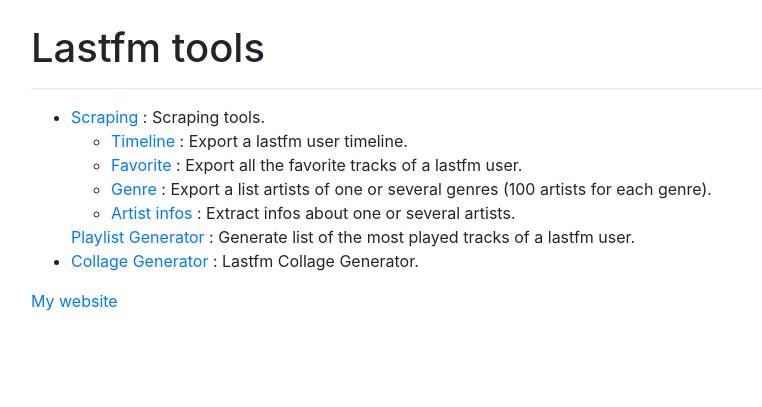
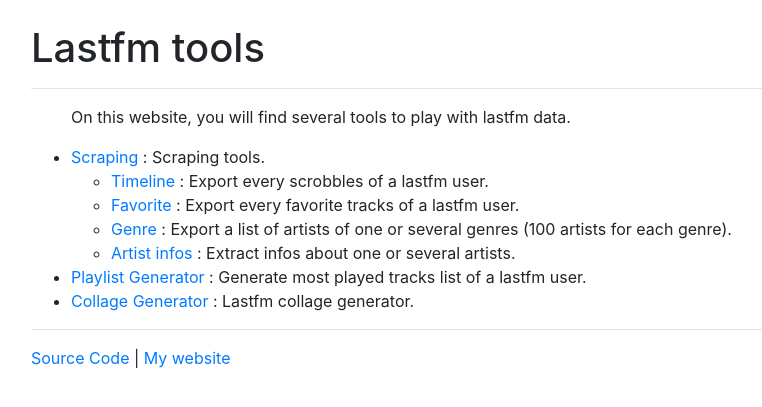
Before and after one commit to dbeley/django-lastfm, a Django app: page / in a window 1280 px wide. Shown: the part 56-463 px from the top of the page, without its empty margins (54-816 px from the left). Run offline with Django 3.2, Linux system fonts and the light colour scheme; some libraries are stand-ins or nearby versions.

Commit message:
Change text description.

```diff
--- a/lastfm_pg/templates/base.html
+++ b/lastfm_pg/templates/base.html
@@ -4,6 +4,7 @@
 {# Load CSS and JavaScript #}
 {% bootstrap_css %}
 {% bootstrap_javascript jquery='full' %}
+
 
 <nav class="navbar navbar-expand-lg navbar-dark bg-dark">
     <div class="container">
--- a/lastfm_pg/templates/lastfm_pg/index.html
+++ b/lastfm_pg/templates/lastfm_pg/index.html
@@ -6,16 +6,20 @@
 <hr>
 <ul>
 
+	<p>On this website, you will find several tools to play with lastfm data. </p>
+
 <li><a href="/scraping">Scraping</a> : Scraping tools.</li>
 	<ul>
-	<li><a href="/scraping">Timeline</a> : Export a lastfm user timeline.</li>
-	<li><a href="/scraping#favorite">Favorite</a> : Export all the favorite tracks of a lastfm user.</li>
-	<li><a href="/scraping#genre">Genre</a> : Export a list artists of one or several genres (100 artists for each genre).</li>
+	<li><a href="/scraping">Timeline</a> : Export every scrobbles of a lastfm user.</li>
+	<li><a href="/scraping#favorite">Favorite</a> : Export every favorite tracks of a lastfm user.</li>
+	<li><a href="/scraping#genre">Genre</a> : Export a list of artists of one or several genres (100 artists for each genre).</li>
 	<li><a href="/scraping#info">Artist infos</a> : Extract infos about one or several artists.</li>
-	</ul
-<li><a href="/lastfm_pg">Playlist Generator</a> : Generate list of the most played tracks of a lastfm user.</li>
-<li><a href="/lastfm_cg">Collage Generator</a> : Lastfm Collage Generator.</li>
+	</ul>
+<li><a href="/lastfm_pg">Playlist Generator</a> : Generate most played tracks list of a lastfm user.</li>
+<li><a href="/lastfm_cg">Collage Generator</a> : Lastfm collage generator.</li>
 </ul>
 
-<p><a href="https://dbeley.ovh">My website</a></p>
+<hr>
+
+<p><a href="https://github.com/dbeley/django-lastfm">Source Code</a> | <a href="https://dbeley.ovh">My website</a></p>
 {% endblock %}
--- a/lastfm_scraper/templates/lastfm_scraper/lastfm_scraper.html
+++ b/lastfm_scraper/templates/lastfm_scraper/lastfm_scraper.html
@@ -27,8 +27,8 @@
 </ul>
 <div class="tab-content" id="pills-tabContent">
   <div class="tab-pane fade show active" id="timeline" role="tabpanel" aria-labelledby="timeline-tab">
-  	  <p>Export a timeline of a lastfm user in csv format. Can take a long time for big timeline.</p>
-	<form action="" method="post" class="form">
+  	  <p>Export all the scrobbles of a lastfm user in csv format (Fields: index, artist, album, title, playback_date, timestamp).</p>
+  	  <form action="" method="post" class="form">
     	{% csrf_token %}
     	{% bootstrap_form formtimeline layout='inline' %}
     	{% buttons %}
@@ -57,7 +57,7 @@
 	</form>
 </div>
   <div class="tab-pane fade" id="info" role="tabpanel" aria-labelledby="info-tab">
-  	  <p>Export name, url, listeners count and playcount in JSON format for one or several artists.</p>
+  	  <p>Export informations about one or several artists in JSON format (Fields: name, url, listeners count and playcount).</p>
 	<form action="" method="post" class="form">
     	{% csrf_token %}
     	{% bootstrap_form forminfo layout='inline' %}
```
